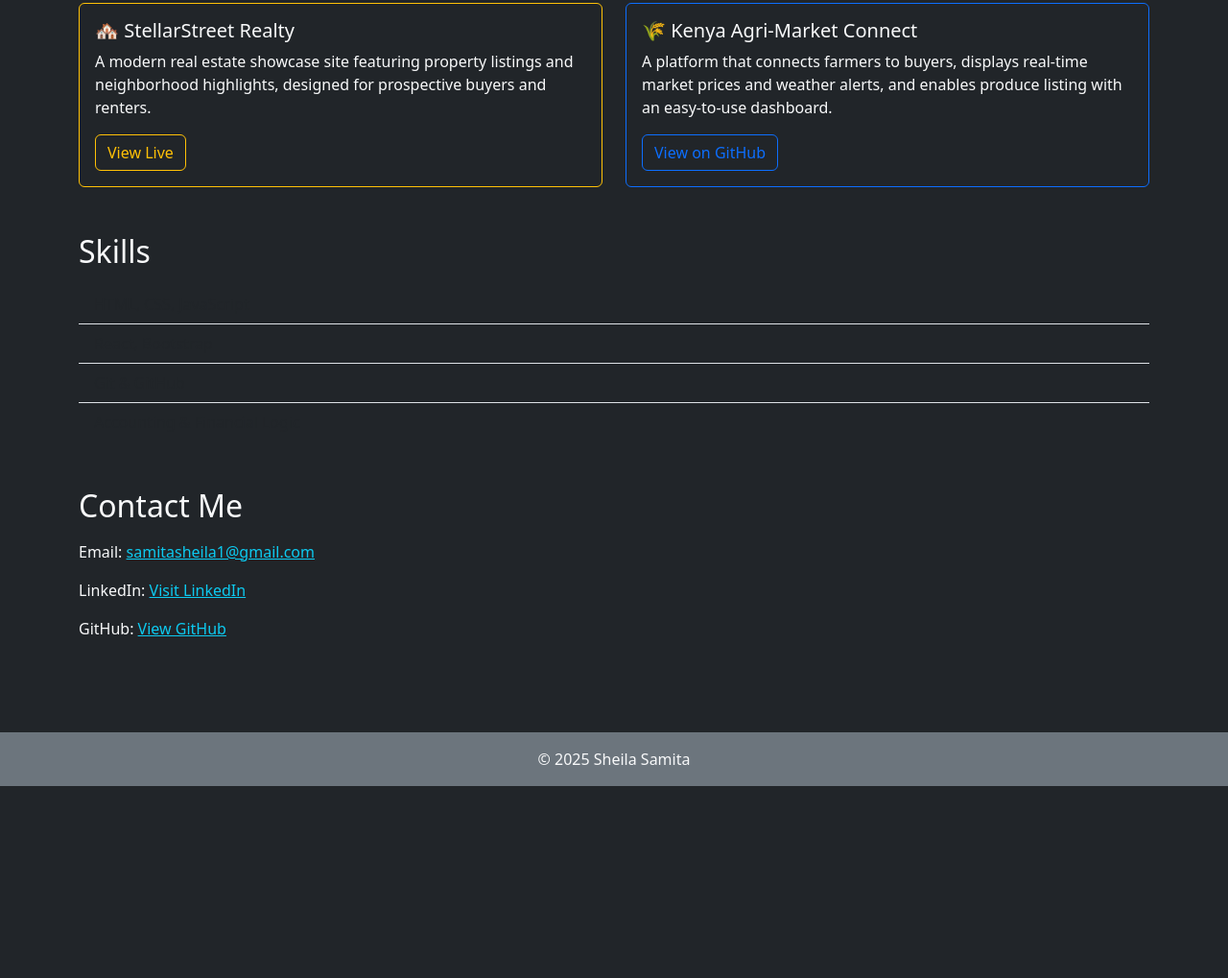
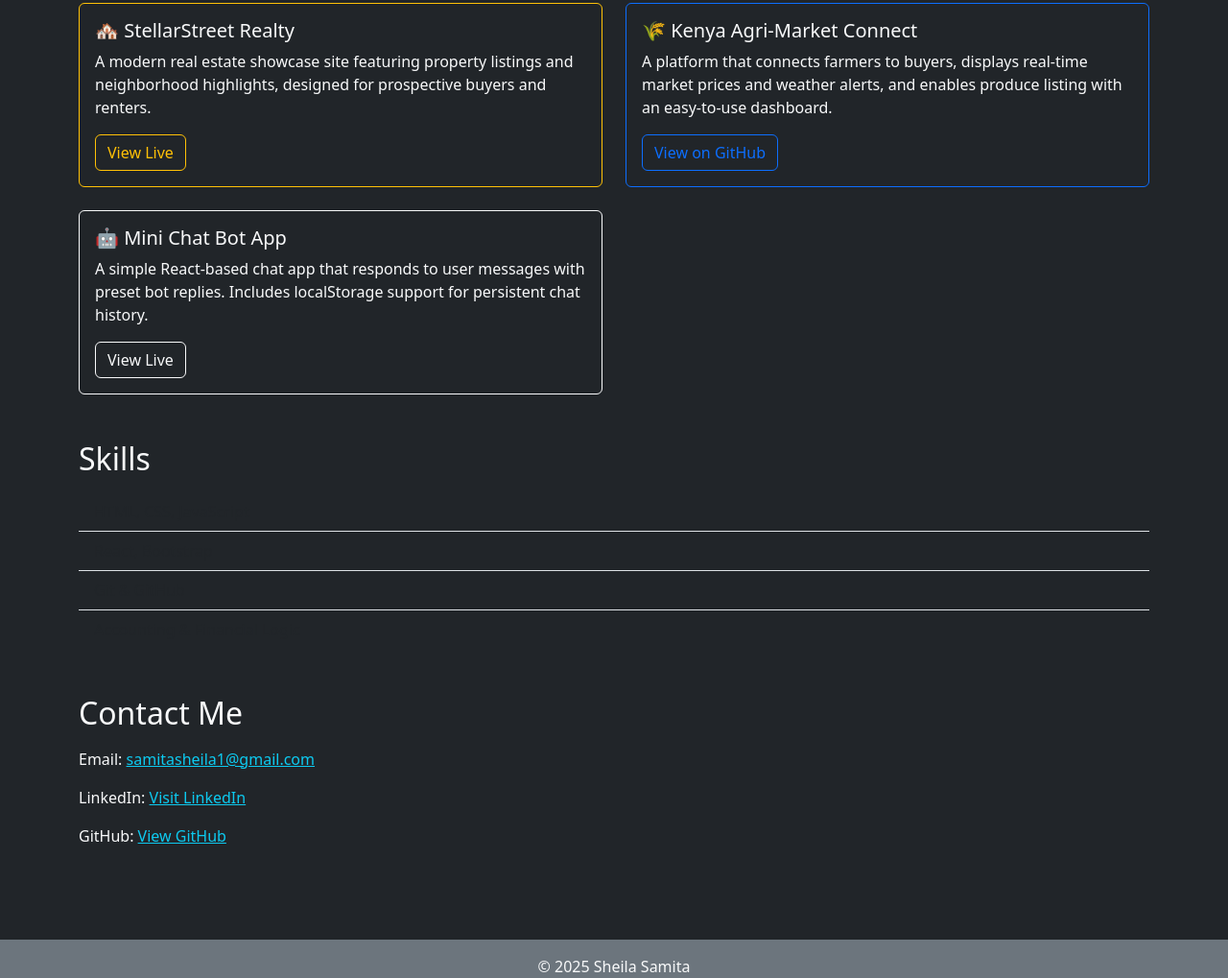
Before and after one commit to Samita-she/Samita-portfolio, a plain HTML site: page index.html in a window 1280 px wide. Shown: the part 795-1814 px from the top of the page at 96% size. Before the commit the page ends 1614 px from the top, so only its background shows below. Drawn offline with nearby package versions, Linux system fonts and the light colour scheme.

Commit message:
Adding one more project to the list

```diff
--- a/index.html
+++ b/index.html
@@ -112,6 +112,21 @@
                 </div>
             </div>
 
+            <!-- Mini Chat Bot App -->
+            <div class="col">
+                <div class="card h-100 bg-dark text-light border-light">
+                    <div class="card-body">
+                        <h5 class="card-title">🤖 Mini Chat Bot App</h5>
+                        <p class="card-text">
+                            A simple React-based chat app that responds to user messages with preset bot replies. Includes
+                            localStorage support for persistent chat history.
+                        </p>
+                        <a href="https://chat-bot-ten-livid.vercel.app" class="btn btn-outline-light" target="_blank">View
+                            Live</a>
+                    </div>
+                </div>
+            </div>
+
         </div>
     </section>
 
```
Lines whose indentation alone changed are shown as unchanged.
